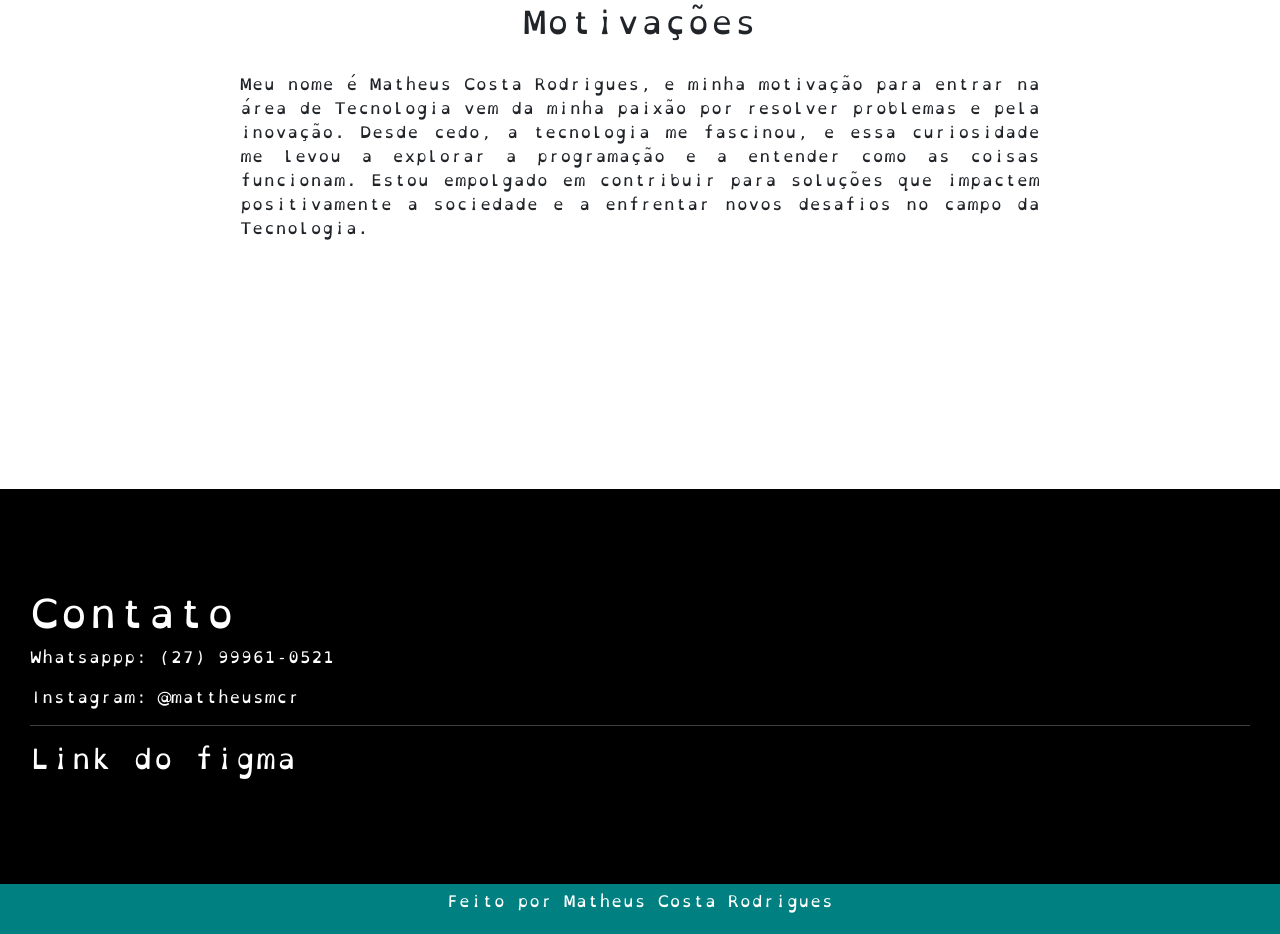
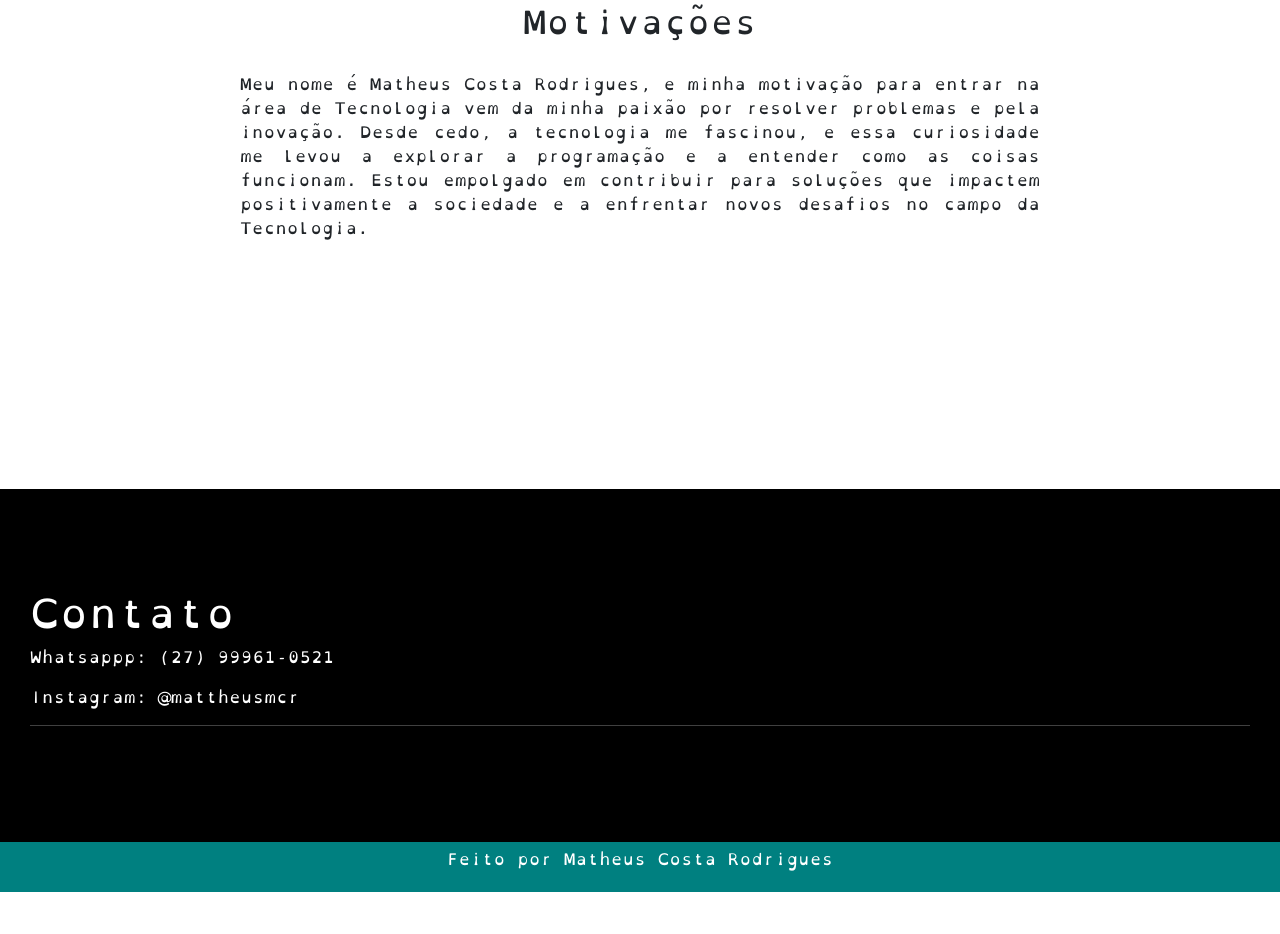
Before and after one commit to Masaki-007/Apresenta-o-Matheus, a website: page index.html in a window 1280 px wide. Shown: the part 2581-3515 px from the top of the page. After the commit the page ends 3473 px from the top, so only its background shows below. Drawn offline with nearby package versions, Linux system fonts and the light colour scheme.

Commit message:
Update index.html

```diff
--- a/index.html
+++ b/index.html
@@ -96,7 +96,6 @@
             <p>Whatsappp: (27) 99961-0521</p>
             <p>Instagram: @mattheusmcr</p>
             <hr>
-            <h3>Link do <a href="https://www.figma.com/proto/nhTCV1oP9qILdgIEzsRPwW/Trilha-Inicial-Front-End-Jr?node-id=0-1&t=HK421RgVnFhFtP82-1">figma</a></h3>
         </section>
         <section id="creditos">
             <p>Feito por <a href="#">Matheus Costa Rodrigues</a></p>
```
